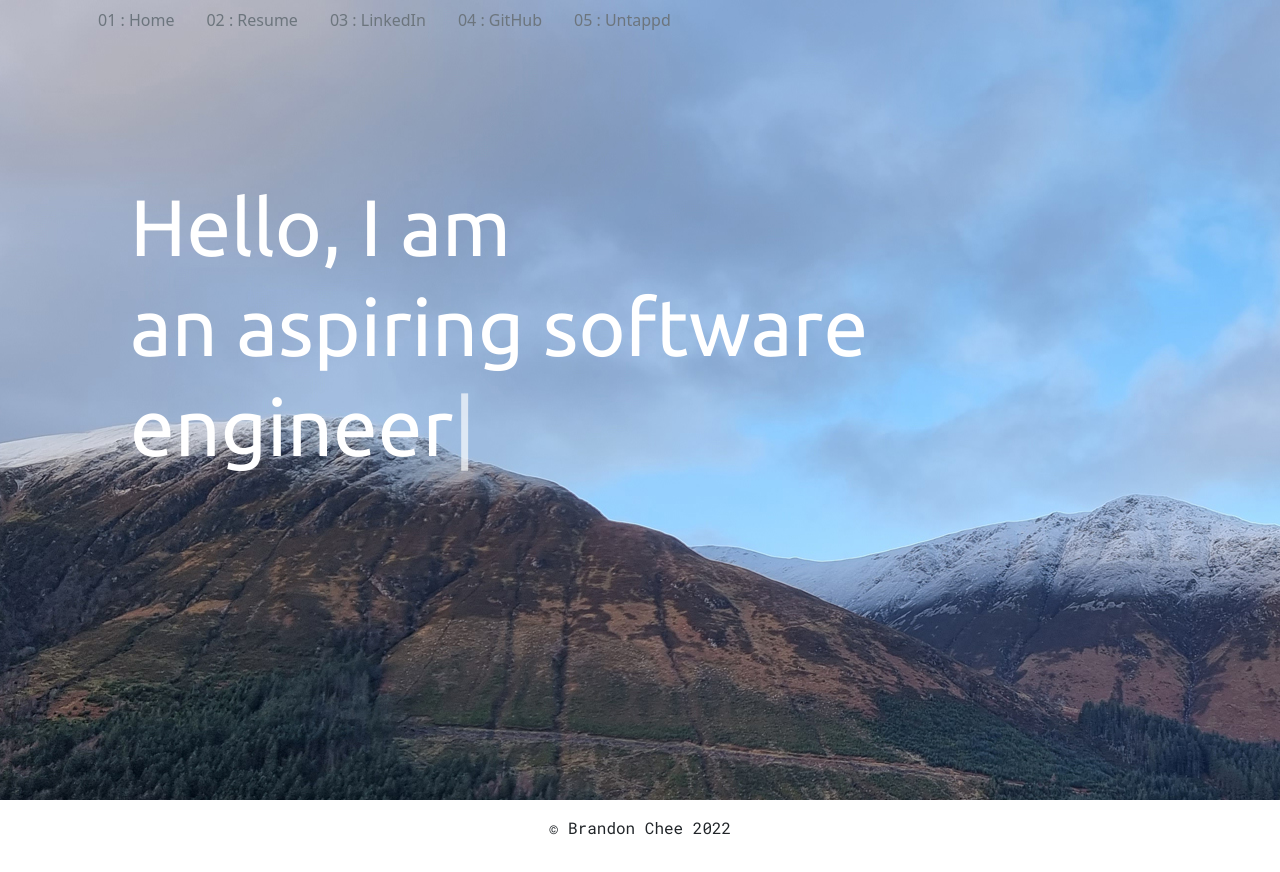
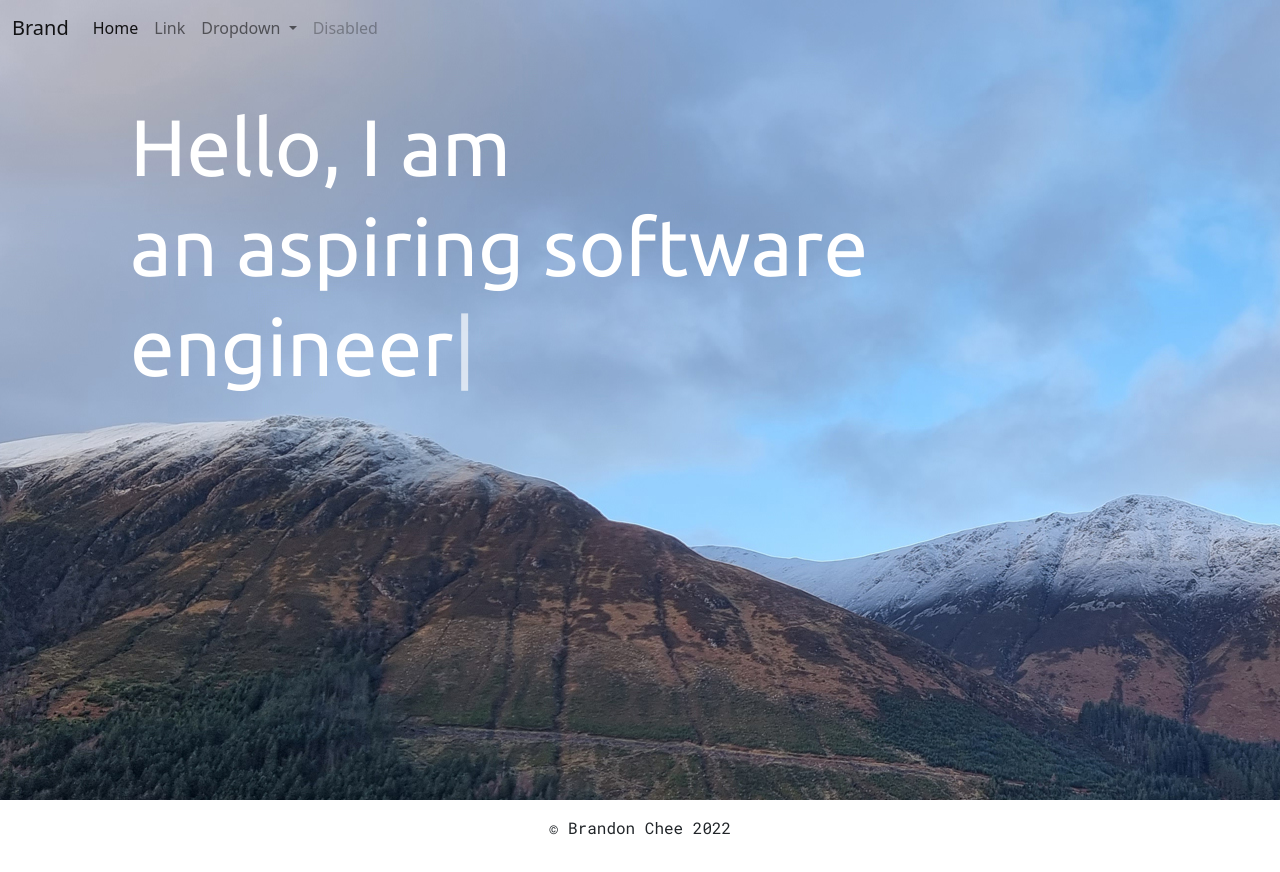
Before and after one commit to brandonch-9029/brandonchee.com, a plain HTML site: page index.html in a window 1280 px wide. Drawn offline with nearby package versions, Linux system fonts and the light colour scheme.

Commit message:
Transparent Navbar Attempt

```diff
--- a/index.html
+++ b/index.html
@@ -13,21 +13,81 @@
   <body>
 
     <div id="head-container">
+
+          <!-- Navbar -->
+<nav class="navbar navbar-expand-lg fixed-top">
+  <!-- Container wrapper -->
+  <div class="container-fluid">
+    <!-- Navbar brand -->
+    <a class="navbar-brand" href="#">Brand</a>
+
+    <!-- Toggle button -->
+    <button
+      class="navbar-toggler"
+      type="button"
+      data-mdb-toggle="collapse"
+      data-mdb-target="#navbarSupportedContent"
+      aria-controls="navbarSupportedContent"
+      aria-expanded="false"
+      aria-label="Toggle navigation"
+    >
+      <i class="fas fa-bars"></i>
+    </button>
+
+    <!-- Collapsible wrapper -->
+    <div class="collapse navbar-collapse" id="navbarSupportedContent">
+      <!-- Left links -->
+      <ul class="navbar-nav me-auto mb-2 mb-lg-0">
+        <li class="nav-item">
+          <a class="nav-link active" aria-current="page" href="#">Home</a>
+        </li>
+        <li class="nav-item">
+          <a class="nav-link" href="#">Link</a>
+        </li>
+        <!-- Navbar dropdown -->
+        <li class="nav-item dropdown">
+          <a
+            class="nav-link dropdown-toggle"
+            href="#"
+            id="navbarDropdown"
+            role="button"
+            data-mdb-toggle="dropdown"
+            aria-expanded="false"
+          >
+            Dropdown
+          </a>
+          <!-- Dropdown menu -->
+          <ul class="dropdown-menu" aria-labelledby="navbarDropdown">
+            <li>
+              <a class="dropdown-item" href="#">Action</a>
+            </li>
+            <li>
+              <a class="dropdown-item" href="#">Another action</a>
+            </li>
+            <li><hr class="dropdown-divider" /></li>
+            <li>
+              <a class="dropdown-item" href="#">Something else here</a>
+            </li>
+          </ul>
+        </li>
+        <li class="nav-item">
+          <a class="nav-link disabled" href="#" tabindex="-1" aria-disabled="true"
+            >Disabled</a
+          >
+        </li>
+      </ul>
+      <!-- Left links -->
+    </div>
+    <!-- Collapsible wrapper -->
+  </div>
+  <!-- Container wrapper -->
+</nav>
+<!-- Navbar -->
+
+
+
       <div class="container">
-              <header class="p-3">
-                  <div class="navbar fixed-top">
-                    <div class="container justify-content-start">
-                      <div class="justify-content-center d-flex flex-wrap">
-                        <a href="file:///C:/Users/User/github%20projects/brandonchee.com/index.html" class="nav-link text-secondary px-3">01 : Home</a>
-                        <a href="file:///C:/Users/User/github%20projects/brandonchee.com/resume.html" class="nav-link text-secondary px-3">02 : Resume</a>
-                        <a href="https://www.linkedin.com/in/br4nd0nch33/" class="nav-link text-secondary px-3">03 : LinkedIn</a>
-                        <a href="https://github.com/brandonch-9029/" class="nav-link text-secondary px-3">04 : GitHub</a>
-                        <a href="https://untappd.com/user/9029" class="nav-link text-secondary px-3">05 : Untappd</a>
-                      </div>
-                    </div>
-              </header>
-
-              <div class="container-fluid px-5 py-5 my-5">
+              <div class="container-fluid px-5 py-5">
                   <div class="row align-items-center g-5 py-5">
                       <div class="display-1 lh-sm mb-3 text-white ubuntufont">Hello, I am <br>
                         <span class="vartext"></span>
```
